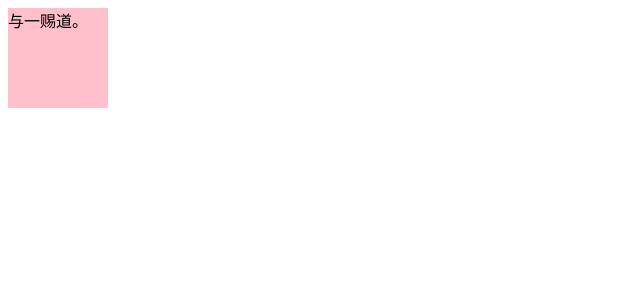
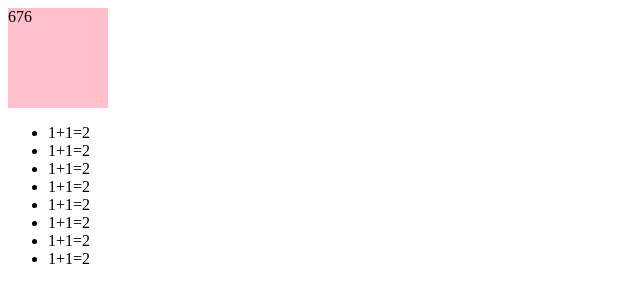
Before and after one commit to liujiuhe/test, a plain HTML site: page index.html in a window 1280 px wide. Shown: the whole page, without its empty margins (0-640 px from the left). Drawn offline with Linux system fonts and the light colour scheme.

Commit message:
添加了for循环

```diff
--- a/index.html
+++ b/index.html
@@ -12,7 +12,18 @@
     <div>
         与一赐道。
     </div>
+    <ul>
+        <li>1+1=2</li>
+        <li>1+1=2</li>
+        <li>1+1=2</li>
+        <li>1+1=2</li>
+        <li>1+1=2</li>
+        <li>1+1=2</li>
+        <li>1+1=2</li>
+        <li>1+1=2</li>
+    </ul>
     <script src="index.js"></script>
+
 </body>
 
 </html>
--- a/index.js
+++ b/index.js
@@ -2,3 +2,7 @@ var div = document.querySelector('div');
 div.onclick = function () {
   alert('哈哈哈哈哈');
 };
+for (var i = 0; i < 100; i++) {
+  i = i * i;
+  div.innerHTML = i
+}
```
